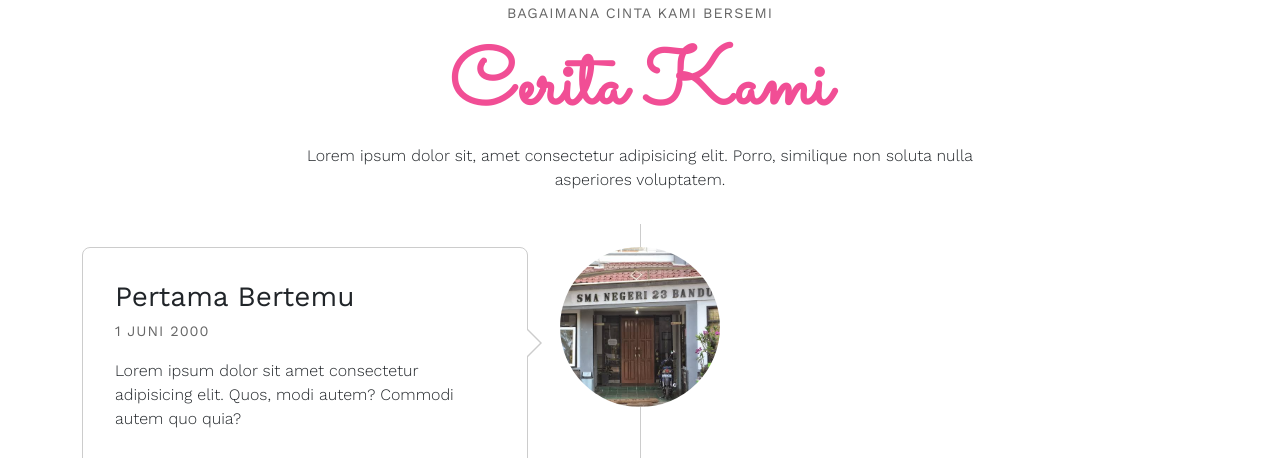
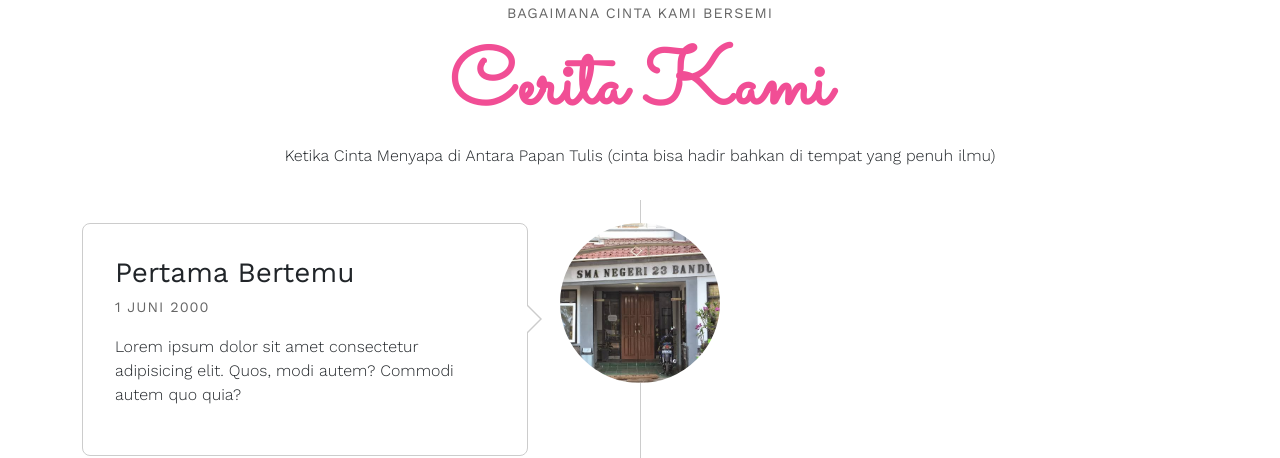
Before and after one commit to budiirawan12/UndanganNikah1, a plain HTML site: page index.html in a window 1280 px wide. Shown: the part 3025-3483 px from the top of the page. Drawn offline with nearby package versions, Linux system fonts and the light colour scheme; some packages are replaced by stand-ins of ours; a script that the page names is missing.

Commit message:
Update index.html

```diff
--- a/index.html
+++ b/index.html
@@ -183,8 +183,7 @@
         <div class="col-md-8 col-10 text-center">
           <span>Bagaimana Cinta Kami Bersemi</span>
           <h2>Cerita Kami</h2>
-          <p>Lorem ipsum dolor sit, amet consectetur adipisicing elit. Porro, similique non soluta nulla asperiores
-            voluptatem.</p>
+          <p>Ketika Cinta Menyapa di Antara Papan Tulis (cinta bisa hadir bahkan di tempat yang penuh ilmu)</p>
         </div>
       </div>
 
```
